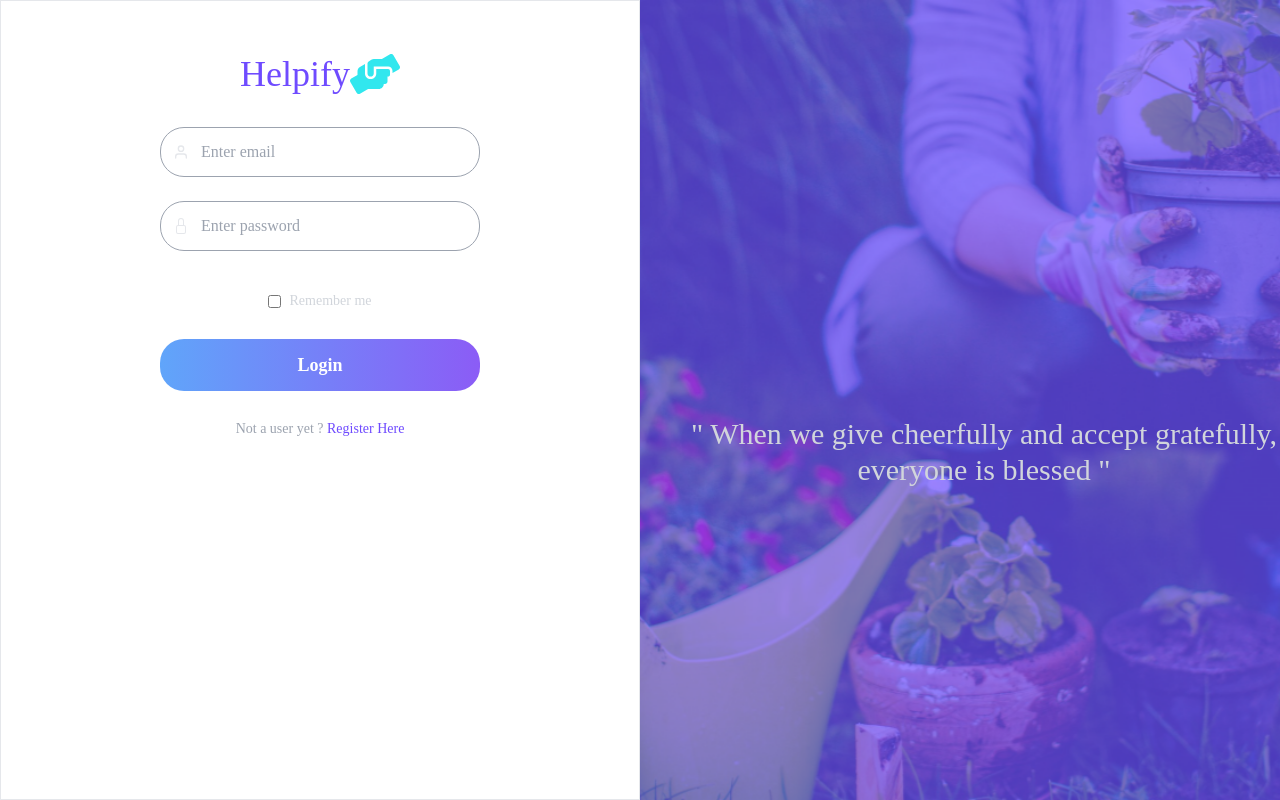
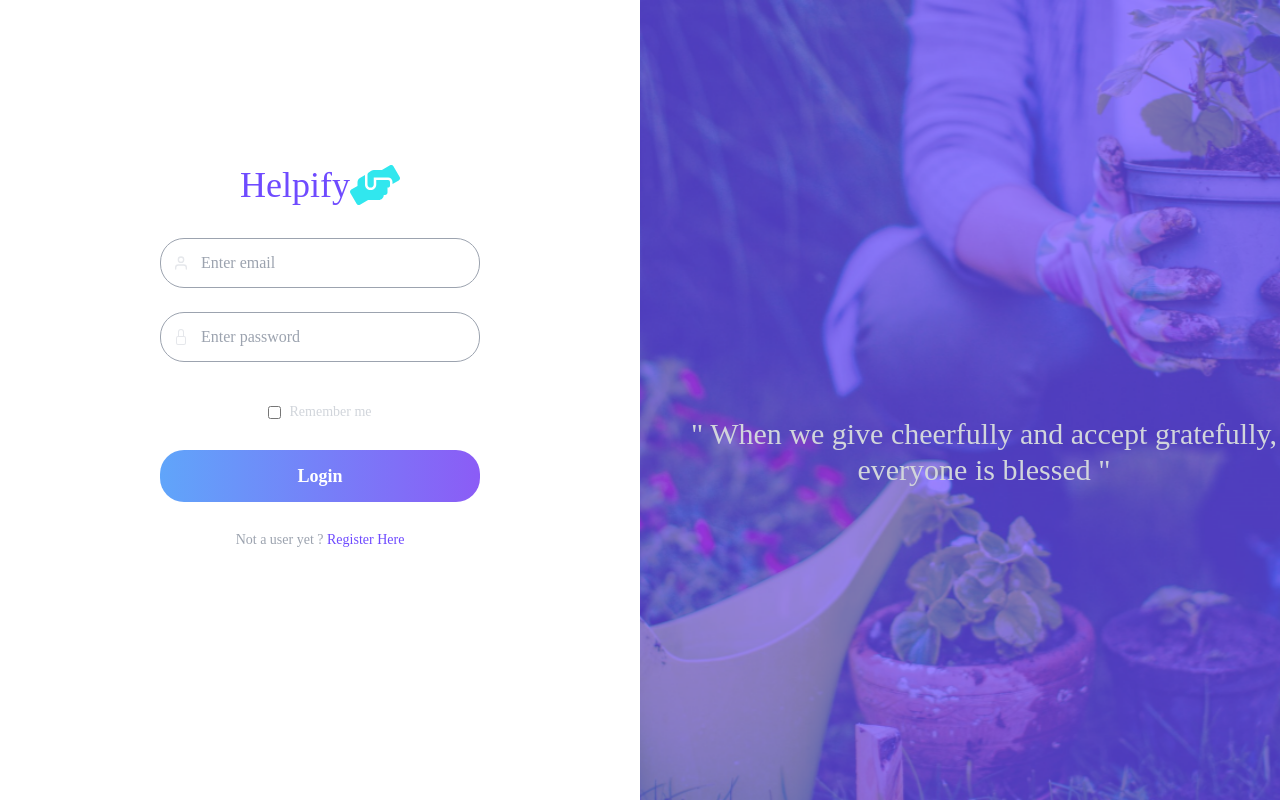
Before and after one commit to onceLearner/helpify-v1, a React (Create React App) app: page /login in a window 1280 px wide. Built offline with nearby package versions, Linux system fonts and the light colour scheme.

Commit message:
dernière version du login

```diff
--- a/src/components/login.js
+++ b/src/components/login.js
@@ -36,7 +36,7 @@ const handleLogin=()=>{
       <div>
 
 <div className=" flex flex-wrap h-screen " style={{ fontFamily: "Montserrat" }} >
-        <div className="md:w-1/2 w-full border flex flex-col items-center space-y-4  py-12 gap-3  ">
+        <div className="md:w-1/2 w-full flex flex-col items-center space-y-4 mt-40 py-15 gap-3  ">
             <div className="flex flex-wrap  items-center ">
                 <p className="text-4xl " style={{ color: "#6F4BFF" }}>
                     Helpify
```
